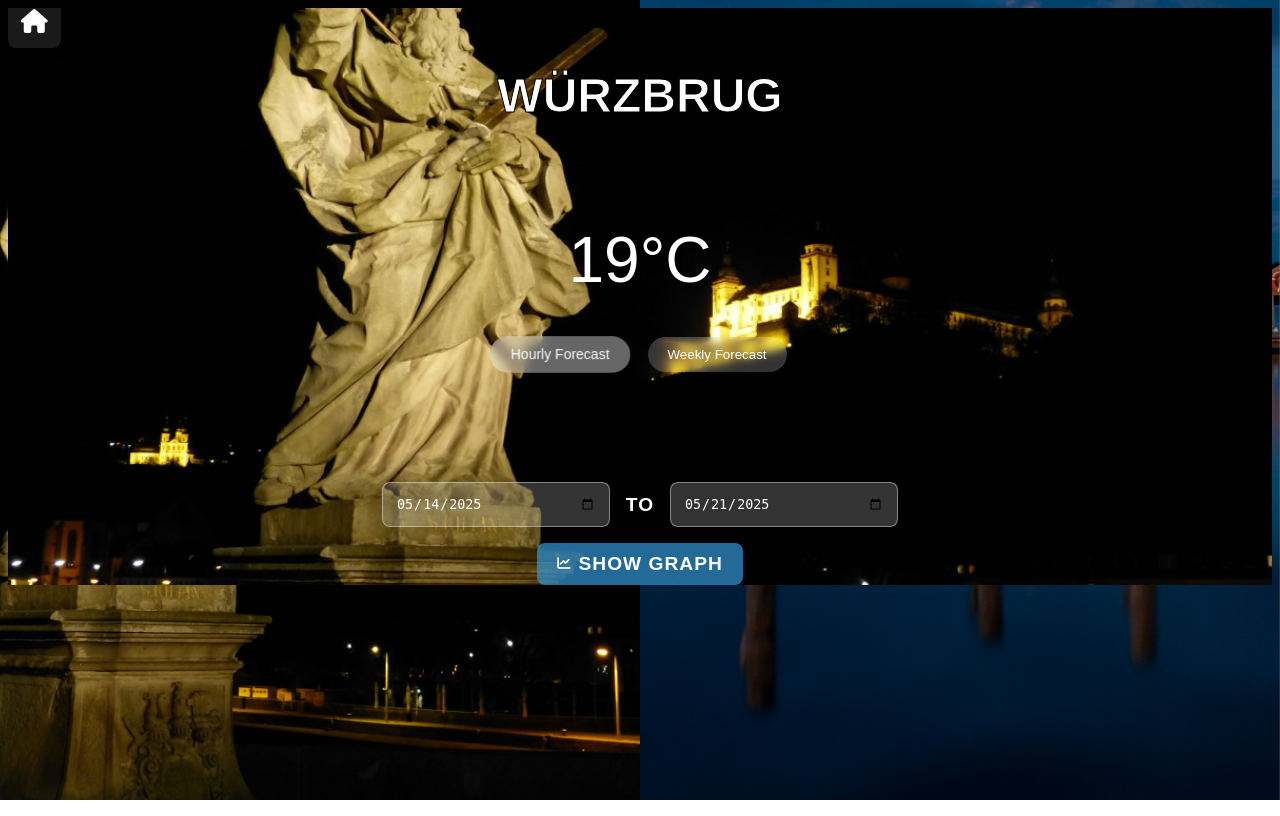
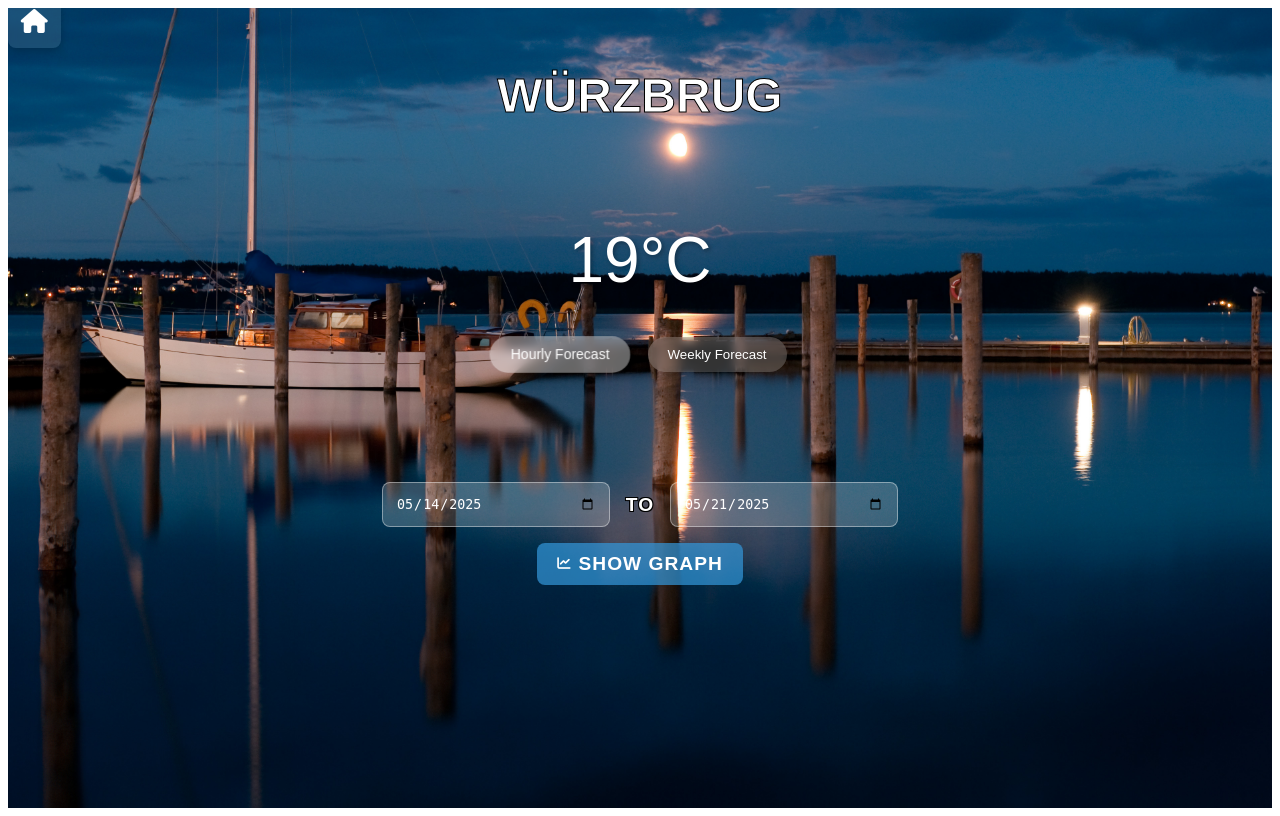
Before and after one commit to ig7oo/ErasmusWeatherApp, a PHP site: page /frontend/sites/wurzburg.html in a window 1280 px wide. Run offline with PHP 8.4, Linux system fonts and the light colour scheme.

Commit message:
fixed div part 2

```diff
--- a/frontend/sites/mariehamn.html
+++ b/frontend/sites/mariehamn.html
@@ -11,8 +11,7 @@
     <script src="https://cdn.jsdelivr.net/npm/chart.js"></script>
   </head>
   <body>
-    <div class="container">
-        <div class="mariehamn-bg">
+    <div class="container mariehamn-bg">
         <header>
             <a href="wurzhamn.html" class="home-icon">
                 <i class="fas fa-home"></i>
--- a/frontend/sites/wurzburg.html
+++ b/frontend/sites/wurzburg.html
@@ -11,8 +11,7 @@
   </head>
 
 <body>
-    <div class="container">
-        <div class="wurzburg-bg">
+    <div class="container mariehamn-bg">
             <header>
                 <a href="wurzhamn.html" class="home-icon">
                     <i class="fas fa-home"></i>
--- a/frontend/style.css
+++ b/frontend/style.css
@@ -33,7 +33,7 @@
     z-index: -1;
 }
 
-.container.style*="background"] {
+.container[style*="background"] {
     background-size: cover !important;
     background-position: center !important;
     background-repeat: no-repeat !important;
```
